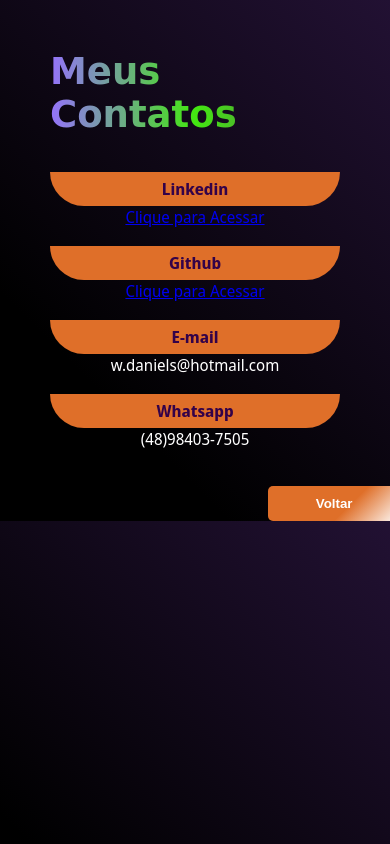
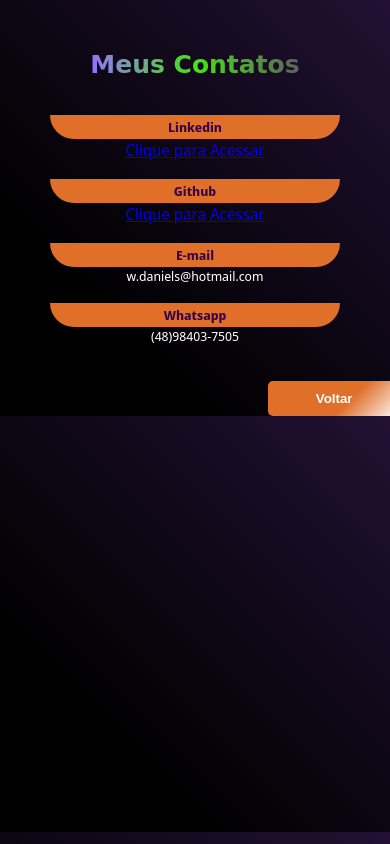
Before and after one commit to DaniSimoni/homepage, a website: page contato.html in a window 390 px wide. Drawn offline with Linux system fonts and the light colour scheme; a web font is replaced by a local one.

Commit message:
atualization2

```diff
--- a/inicio.css
+++ b/inicio.css
@@ -249,10 +249,7 @@
 
 
 
-@media(max-width: 800px){
-    .skew-menu {
-      min-width: 100%;
-    }
+@media(max-width: 700px){
 
     body {
       background-image: linear-gradient(
@@ -263,11 +260,88 @@
       margin-top: 50px;
 }
 
-.skew-menu git {
+.skew-menu {
+  min-width: 100%;
+}
 
-  width: 9%vh;
-  height: 4%vh;
-  font-size: 11px;
-  padding-right: 5px;
+.skew-menu ul  {
+  min-width: 100%;
+}
+
+.skew-menu ul li {
+  min-width: 10%;
+  content-size: 00%;
+  display: flex;
+  padding-right: 0px;
+  font-size: 6px;
+
+}
+
+h1 {
+  font-family: 'Big Shoulders Inline Text', cursive;
+  font-size: 2rem;
+
+  background-image: var(--gradient);
+  background-clip: text;
+  -webkit-background-clip: text;
+  color: transparent;
+
+  place-content: center;
+  display: grid;
+
+}
+
+p {
+  display: flex;
+  margin-left: 0px;
+  padding: 0px;
+  box-sizing: border-box;
+  display: center;
+  color-text: 'white';
+  font-family: 'Noto Sans Display', sans-serif;
   font-size: 13px;
 }
+  .paragraph {
+    background-color: #DF6F29;
+    padding: 15px;
+    border-radius: 25px;
+    color: #330249;
+  }
+  .navegation {
+    display: flex;
+    font-size: 25px;
+    content-align: center;
+    }
+
+  .contact {
+    display: block;
+    content-align: center;
+    text-align: center;
+    justify-content: center;
+  }
+
+  h3 {
+    display: flex;
+    //place-content: left;
+    background-color: #DF6F29;
+
+    font-family: 'Noto Sans Display', sans-serif;
+
+    padding: 3px;
+    margin-left: 0px;
+    margin-right: 00px;
+    //item-align: left;
+
+
+      height: 20%vh;
+      width: 00%vh;
+      display: block;
+
+      font-size: 13px;
+      color: #330249;
+      text-align: center;
+
+      border-radius: 0 0 4rem 4rem;
+
+
+  }
```
Also changed, not shown: inicio.html (+1 -1 lines).
